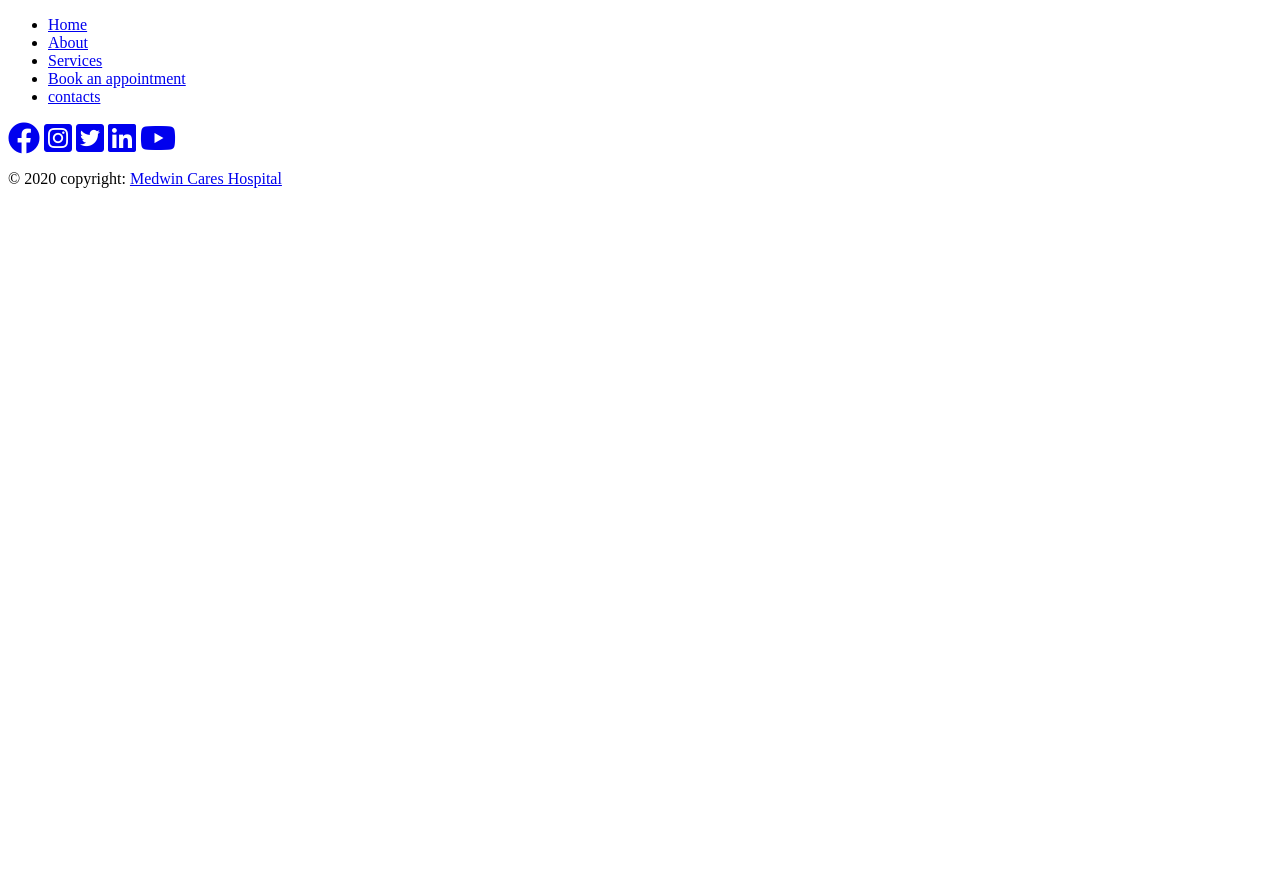
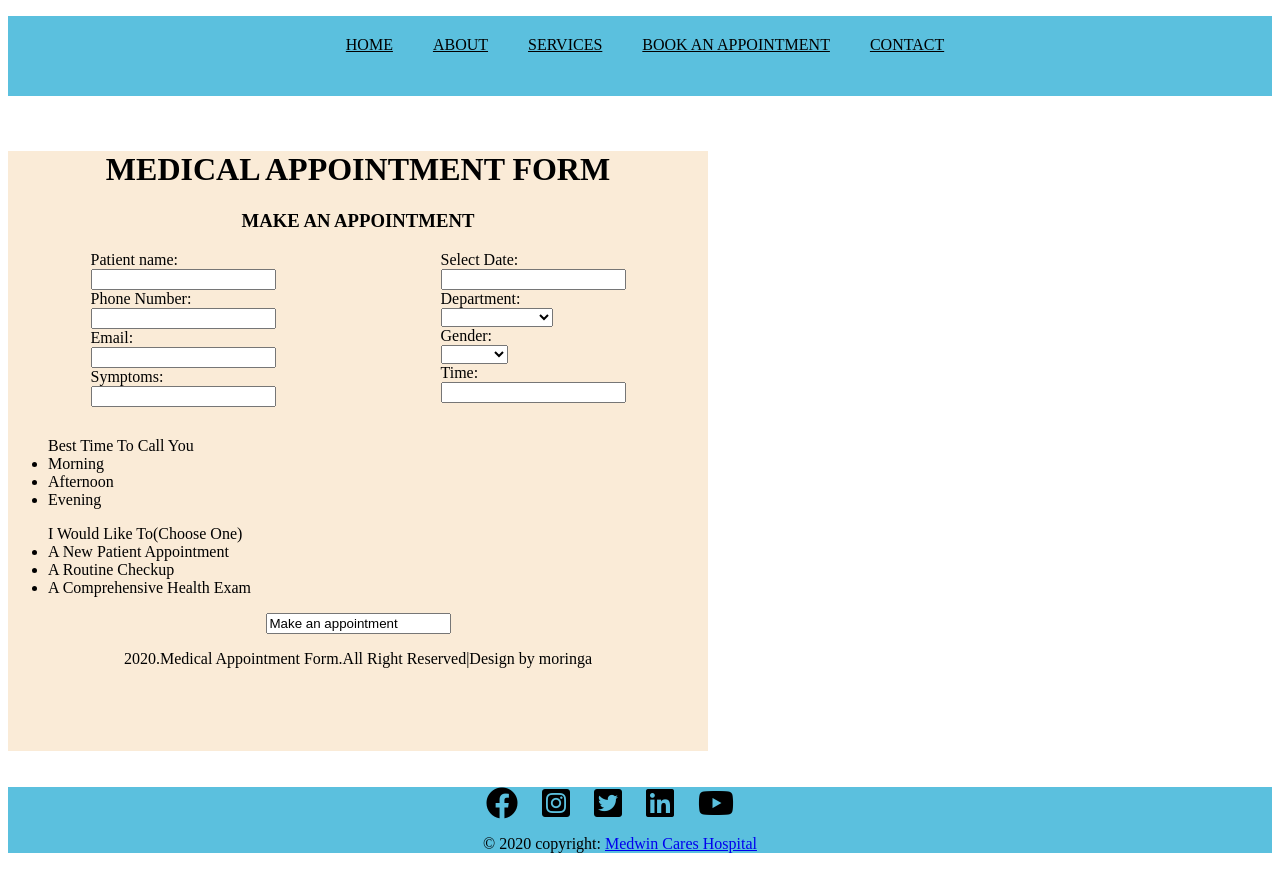
Before and after one commit to Juliet879/Medwin-Cares-Hospital, a plain HTML site: page index.html in a window 1280 px wide. Before the commit the page ends 800 px from the top, so only its background shows below. Drawn offline with Linux system fonts and the light colour scheme.

Commit message:
added html and css

```diff
--- a/index.html
+++ b/index.html
@@ -6,7 +6,7 @@
     <meta name="viewport" content="width=device-width, initial-scale=1.0">
     <title>Document</title>
     <link rel="stylesheet" href="https://cdnjs.cloudflare.com/ajax/libs/font-awesome/5.13.1/css/all.min.css">
-    <link rel="stylesheet" href="css/style.css">
+    <link rel="stylesheet" type="text/css" href="styles.css">
 </head>
 
 <body>
@@ -16,9 +16,83 @@
             <li><a href="#about">About</a></li>
             <li><a href="#activities">Services</a></li>
             <li><a href="#appointment">Book an appointment</a></li>
-            <li><a href="#contacts">contacts</a></li>
+            <li><a href="contact">Contact</a></li>
         </ul>
     </nav>
+
+    <br>
+    <div class="form">
+        <div id="form">
+            <h1>MEDICAL APPOINTMENT FORM</h1>
+            <h3>MAKE AN APPOINTMENT</h3>
+            <form id="forms">
+                <div id="right">
+
+                    <label for="pname">Patient name:</label><br>
+                    <input type="text" id="fname" name="fname"><br>
+                    <label for="dname">Phone Number:</label><br>
+                    <input type="text" id="lname" name="lname"><br>
+                    <label for="pname">Email:</label><br>
+                    <input type="text" id="fname" name="fname"><br>
+                    <label for="dname">Symptoms:</label><br>
+                    <input type="text" id="lname" name="lname"><br>
+                </div>
+
+                <div id="left">
+                    <label for="pname">Select Date:</label><br>
+                    <input type="text" id="fname" name="fname"><br>
+                    <label for="dname">Department:</label><br>
+                    <select id="cars" name="cars">
+                        <option value="volvo"></option>
+                        <option value="volvo">Cardiology</option>
+                        <option value="saab">Ophthalmology</option>
+                        <option value="fiat">Neurology</option>
+                        <option value="audi">Psychology</option>
+                    </select>
+                    <br>
+                    <label for="pname">Gender:</label><br>
+                    <select>
+                        <option value="volvo"></option>
+                        <option value="volvo">Male</option>
+                        <option value="saab">Female</option>
+                    </select>
+                    <br>
+                    <label for="dname">Time:</label><br>
+                    <input type="text" id="lname" name="lname"><br>
+                    <br>
+                </div>
+        </div>
+
+        <div class="container">
+
+            <ul>
+                Best Time To Call You
+                <li>Morning</li>
+                <li>Afternoon</li>
+                <li>Evening</li>
+            </ul>
+            <ul>
+                I Would Like To(Choose One)
+
+                <li> A New Patient Appointment</li>
+                <li>A Routine Checkup</li>
+                <li>A Comprehensive Health Exam</li>
+
+            </ul>
+        </div>
+
+        <div id="center">
+            <input type="appointment" value="Make an appointment"><br>
+        </div>
+        <p>2020.Medical Appointment Form.All Right Reserved|Design by
+            moringa
+        </p>
+        </form>
+    </div>
+    <br><br>
+
+
+    <footer>
         <div id=icons>
             <a href="https://www.facebook.com/" target="_blank"><i class="fab fa-facebook fa-2x"></i></a>
             <a href="https://www.instagram.com/" target="_blank"><i class="fab fa-instagram-square fa-2x"></i></a>
@@ -27,6 +101,7 @@
             <a href="https://www.youtube.com/" target="_blank"><i class="fab fa-youtube fa-2x"></i></a>
             <p>&copy; 2020 copyright: <a href="https://www.instagram.com/" target="_blank">Medwin Cares Hospital</a></p>
         </div>
+    </footer>
 </body>
 
 </html>
--- a/styles.css
+++ b/styles.css
@@ -0,0 +1,50 @@
+nav>ul{
+     padding-right: 30px;
+     background-color:#5BC0DE;
+     height:80px;
+     display: flex;
+     justify-content: center;
+}
+nav>ul>li{
+     display: flex;
+     justify-content: center;
+}
+nav>ul>li>a{
+     text-transform: uppercase;
+     color: black;
+     padding: 20px;
+     text-align: center;
+}
+#icons>a{
+     text-transform: uppercase;
+     color: black;
+     padding-right: 20px;
+     text-align: center;
+     align-items: center;
+}
+#icons{
+     background-color:#5BC0DE;
+     padding-right: 40px;
+     justify-content: center;
+     text-align: center;
+}
+.form{
+     background-attachment: fixed;
+     background-blend-mode: lighten;
+     background-image: url();
+     background-color: antiquewhite;
+     width: 700px;
+     height: 600px;
+}
+#forms{
+     display: flex;
+     justify-content: space-around;
+}
+#center{
+     display: flex;
+     text-align: center;
+     justify-content: center;
+}
+h1,h3,p{
+     text-align: center;
+}
```
Lines whose indentation alone changed are shown as unchanged.
